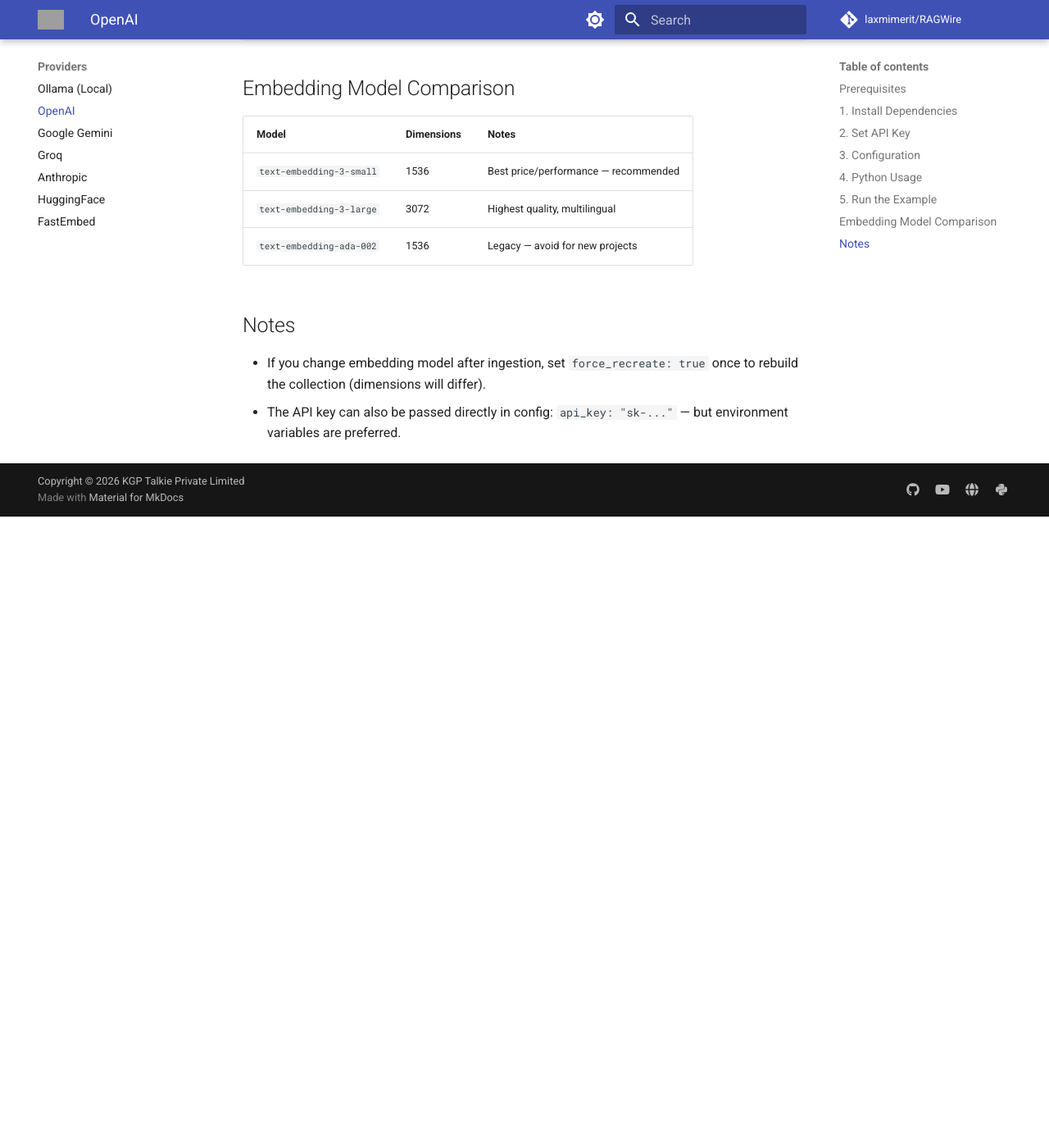
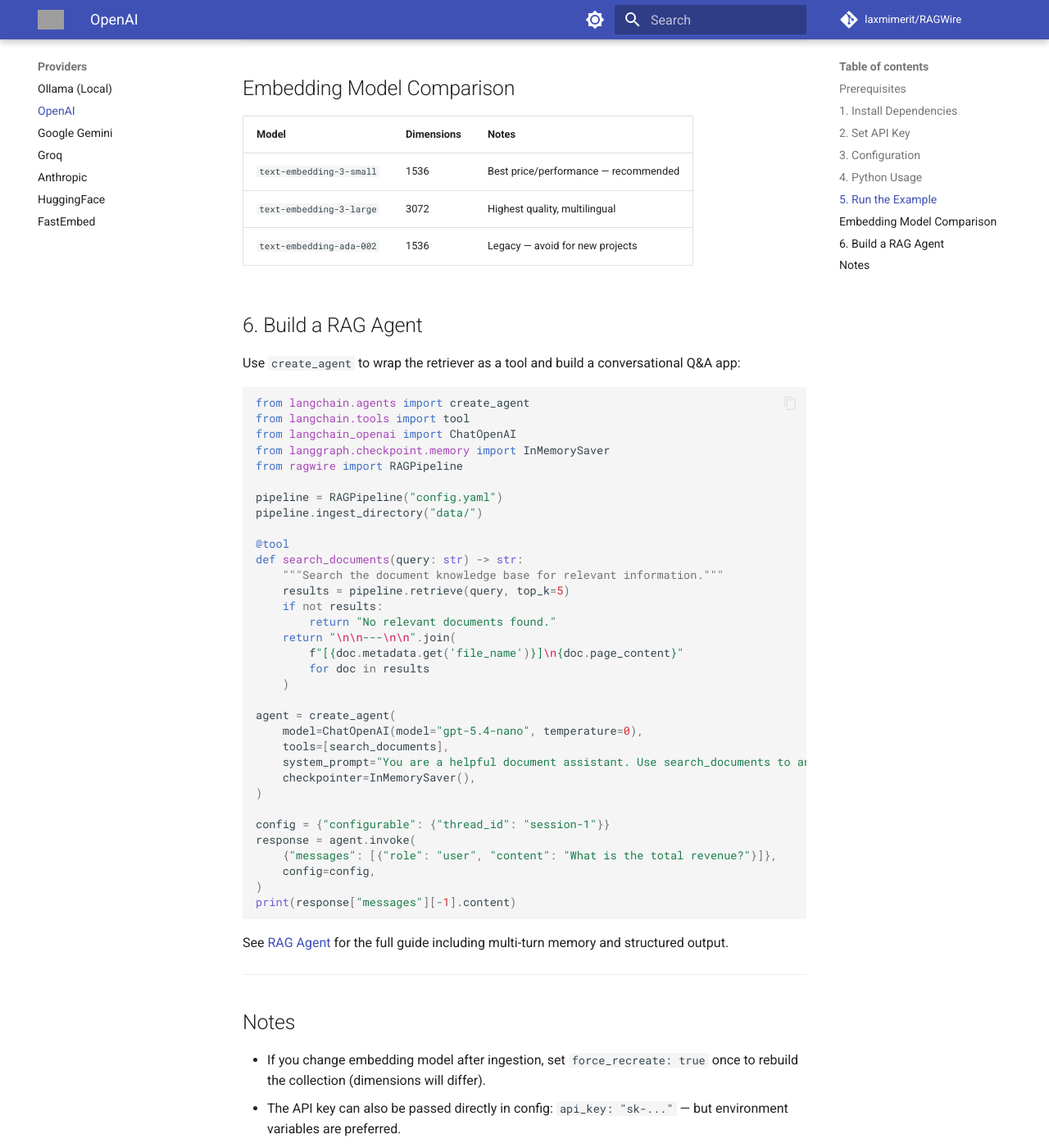
Before and after one commit to laxmimerit/RAGWire, an MkDocs documentation site: the page built from docs/openai.md, in a window 1280 px wide and 1400 px high, scrolled down 1806 px. Shown: the whole window at 82% size. Built offline with MkDocs 1.6.1 and Material for MkDocs 9.7.7, drawn with Linux system fonts in a browser that asks for light colours; comment, search, counter and statistics services are not loaded; before the commit the page ends 2436 px from its top, so only the background shows below that; grey boxes are pictures that could not be loaded.

Commit message:
feat: add RAG Agent documentation and examples; include setup instructions and usage for conversational Q&A

````diff
--- a/docs/openai.md
+++ b/docs/openai.md
@@ -87,6 +87,50 @@
 | `text-embedding-3-large` | 3072 | Highest quality, multilingual |
 | `text-embedding-ada-002` | 1536 | Legacy — avoid for new projects |
 
+## 6. Build a RAG Agent
+
+Use `create_agent` to wrap the retriever as a tool and build a conversational Q&A app:
+
+```python
+from langchain.agents import create_agent
+from langchain.tools import tool
+from langchain_openai import ChatOpenAI
+from langgraph.checkpoint.memory import InMemorySaver
+from ragwire import RAGPipeline
+
+pipeline = RAGPipeline("config.yaml")
+pipeline.ingest_directory("data/")
+
+@tool
+def search_documents(query: str) -> str:
+    """Search the document knowledge base for relevant information."""
+    results = pipeline.retrieve(query, top_k=5)
+    if not results:
+        return "No relevant documents found."
+    return "\n\n---\n\n".join(
+        f"[{doc.metadata.get('file_name')}]\n{doc.page_content}"
+        for doc in results
+    )
+
+agent = create_agent(
+    model=ChatOpenAI(model="gpt-5.4-nano", temperature=0),
+    tools=[search_documents],
+    system_prompt="You are a helpful document assistant. Use search_documents to answer questions.",
+    checkpointer=InMemorySaver(),
+)
+
+config = {"configurable": {"thread_id": "session-1"}}
+response = agent.invoke(
+    {"messages": [{"role": "user", "content": "What is the total revenue?"}]},
+    config=config,
+)
+print(response["messages"][-1].content)
+```
+
+See [RAG Agent](rag_agent.md) for the full guide including multi-turn memory and structured output.
+
+---
+
 ## Notes
 
 - If you change embedding model after ingestion, set `force_recreate: true` once to rebuild the collection (dimensions will differ).
--- a/mkdocs.yml
+++ b/mkdocs.yml
@@ -57,6 +57,7 @@
     - Installation & Setup: setup.md
     - Quick Tutorial: tutorial.md
     - Metadata & Filtering: metadata.md
+    - RAG Agent: rag_agent.md
   - Providers:
     - Ollama (Local): ollama.md
     - OpenAI: openai.md
````
Also changed, not shown: docs/ollama.md (+44 -0 lines), docs/rag_agent.md (added, +350 -0 lines).
